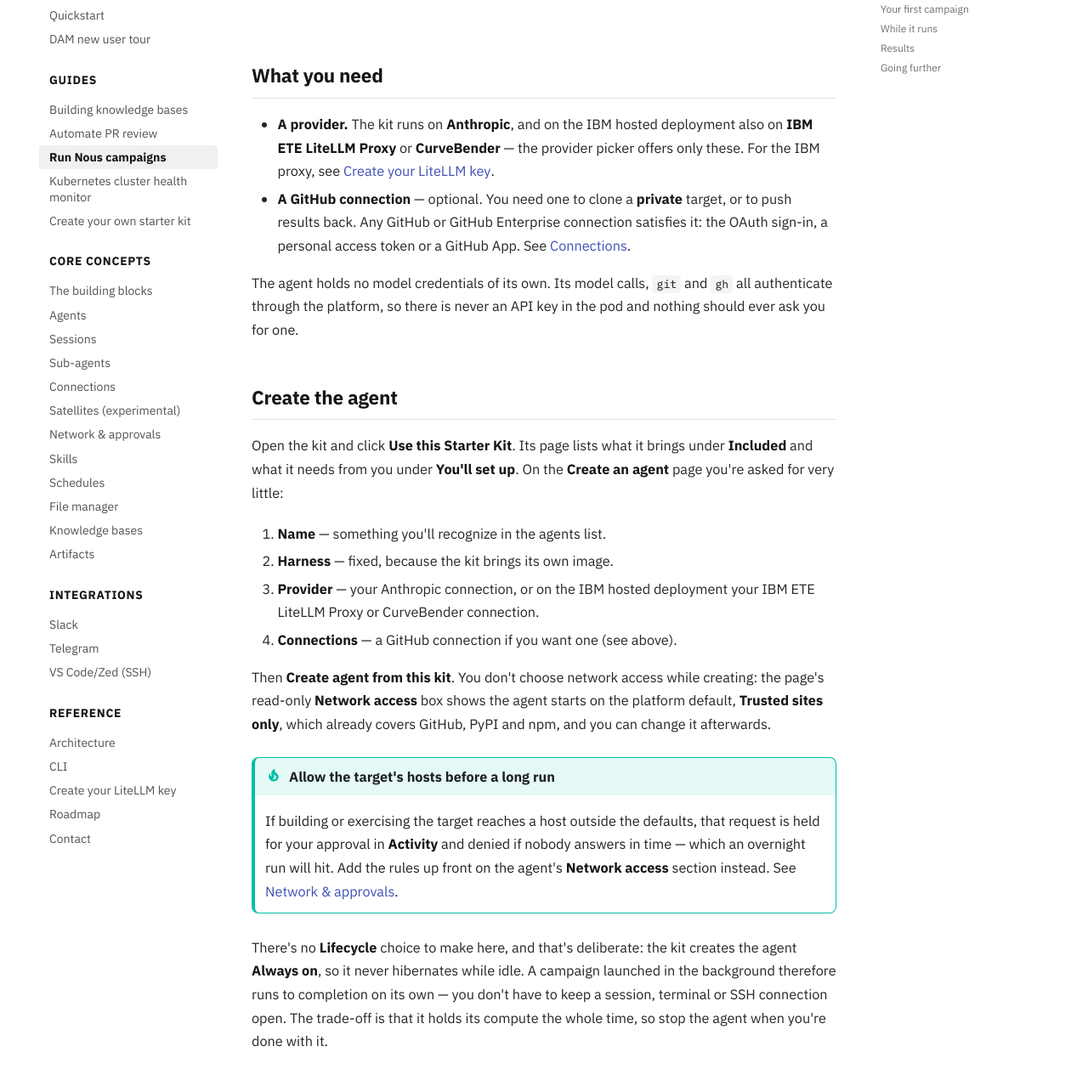
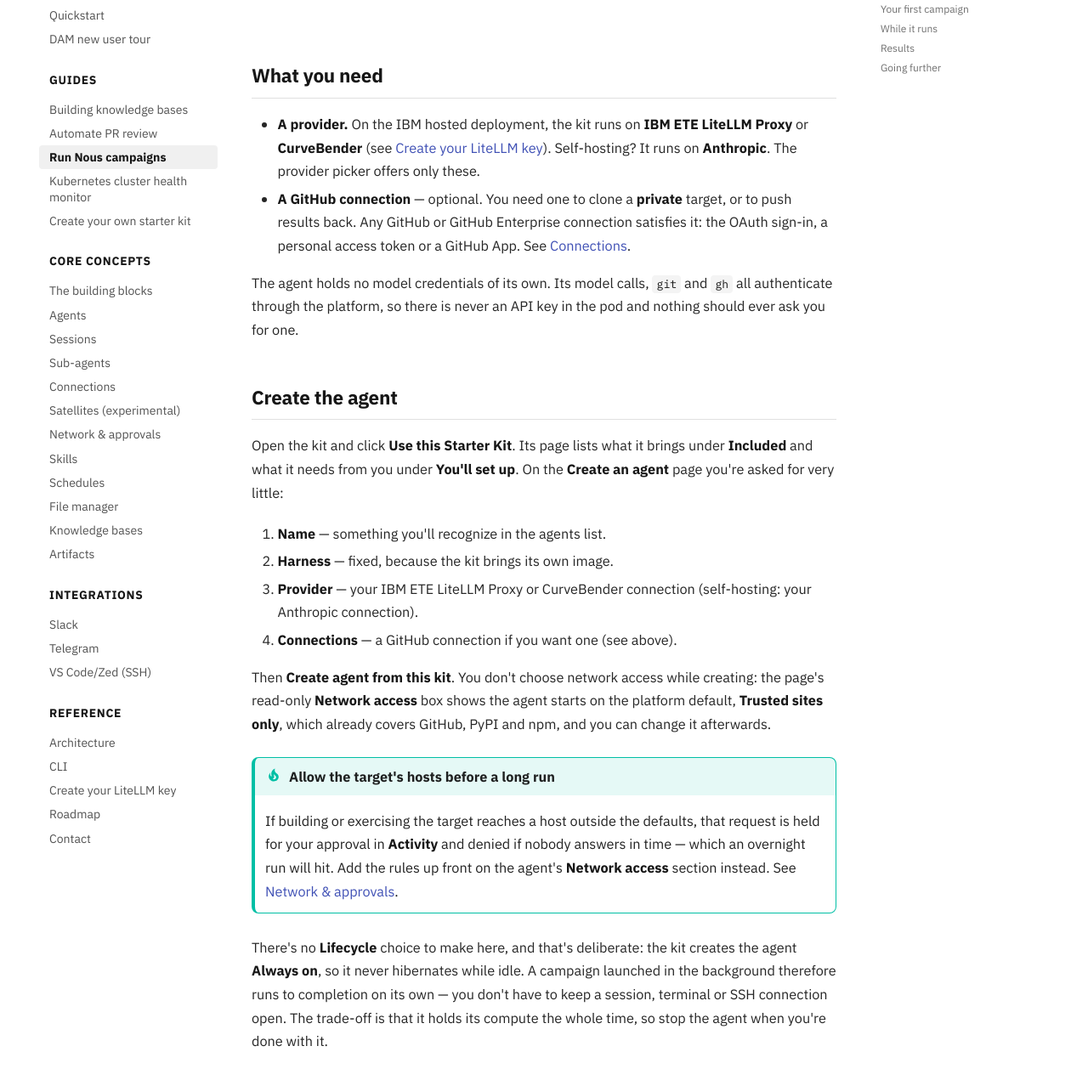
Before and after one commit to dam-agents/docs, an MkDocs documentation site: the page built from docs/guides/run-nous.md, in a window 1280 px wide and 1400 px high, scrolled down 745 px, cut to the strip 125-1396 px from the top of the window. Shown: the whole strip at 85% size. Built offline with MkDocs 1.6.1 and Material for MkDocs 9.7.7, drawn with Linux system fonts in a browser that asks for light colours.

Commit message:
docs: IBM hosted options first, then self-hosting; roadmap tags shipped items
Assisted-By: Claude

```diff
--- a/docs/guides/run-nous.md
+++ b/docs/guides/run-nous.md
@@ -19,9 +19,9 @@ This 90-second demo walks through a whole campaign, from picking the kit to the
 
 ## What you need
 
-- **A provider.** The kit runs on **Anthropic**, and on the IBM hosted deployment also on **IBM ETE LiteLLM
-  Proxy** or **CurveBender** — the provider picker offers only these. For the IBM proxy, see
-  [Create your LiteLLM key](../reference/litellm-key.md).
+- **A provider.** On the IBM hosted deployment, the kit runs on **IBM ETE LiteLLM Proxy** or **CurveBender**
+  (see [Create your LiteLLM key](../reference/litellm-key.md)). Self-hosting? It runs on **Anthropic**.
+  The provider picker offers only these.
 - **A GitHub connection** — optional. You need one to clone a **private** target, or to push results
   back. Any GitHub or GitHub Enterprise connection satisfies it: the OAuth sign-in, a personal access
   token or a GitHub App. See [Connections](../core-concepts/connections.md).
@@ -37,7 +37,7 @@ little:
 
 1. **Name** — something you'll recognize in the agents list.
 2. **Harness** — fixed, because the kit brings its own image.
-3. **Provider** — your Anthropic connection, or on the IBM hosted deployment your IBM ETE LiteLLM Proxy or CurveBender connection.
+3. **Provider** — your IBM ETE LiteLLM Proxy or CurveBender connection (self-hosting: your Anthropic connection).
 4. **Connections** — a GitHub connection if you want one (see above).
 
 Then **Create agent from this kit**. You don't choose network access while creating: the page's
```
Also changed, not shown: docs/core-concepts/connections.md (+1 -1 lines), docs/guides/broken-link-monitor.md (+2 -2 lines), docs/guides/code-review.md (+2 -2 lines), docs/guides/web-app-development.md (+2 -2 lines), docs/reference/roadmap.md (+2 -2 lines).
